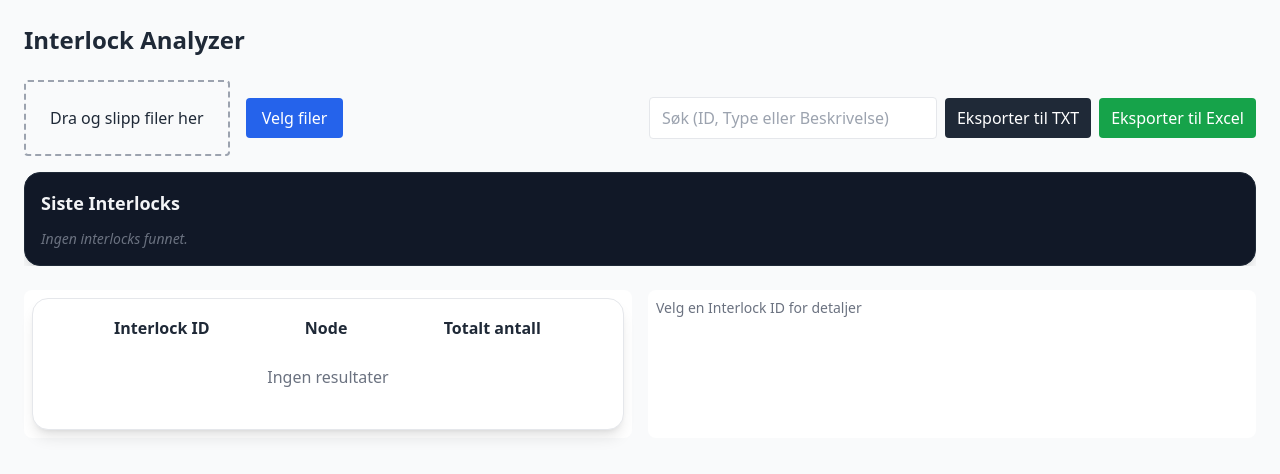
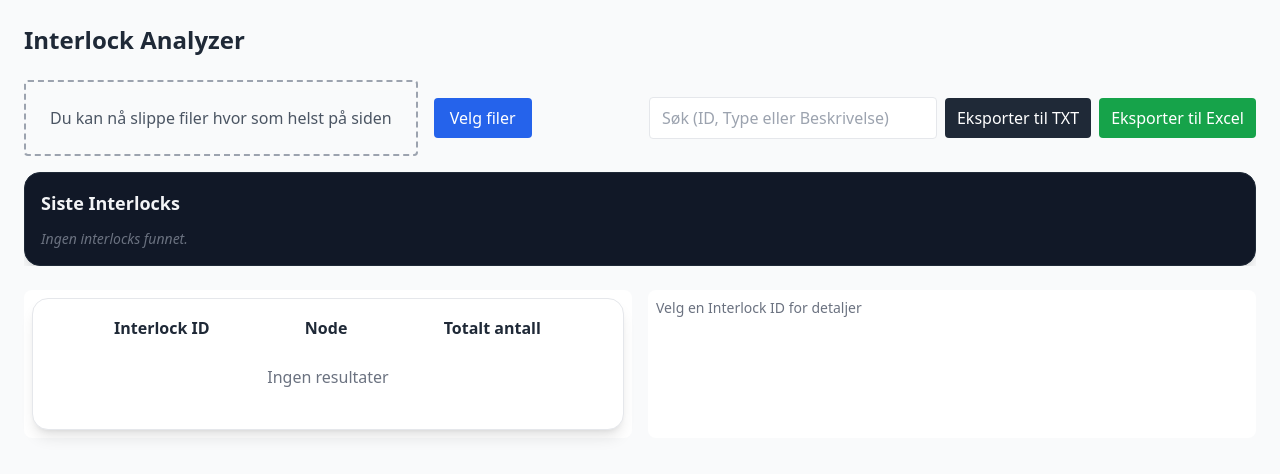
Before and after one commit to ingdawkul/interlock-web, a React (Vite) app: page / in a window 1280 px wide. Shown: the top 474 px of the page. Built offline with nearby package versions, Linux system fonts and the light colour scheme.

Commit message:
Fixed drop files

```diff
--- a/src/App.jsx
+++ b/src/App.jsx
@@ -1,4 +1,4 @@
-import React, { useState, useMemo } from 'react'
+import React, { useState, useMemo, useEffect, useCallback } from 'react'
 import FilePicker from './components/FilePicker'
 import StatsBar from './components/StatsBar'
 import InterlockTable from './components/InterlockTable'
@@ -18,8 +18,45 @@ export default function App() {
 
   const meta = { fileCount: rawFiles.length, totalLines, matchLines }
 
+  // ---------------------------------------------------------
+  // GLOBAL DROP-HÅNDTERING
+  // ---------------------------------------------------------
+  const handleDroppedFiles = useCallback(async (fileList) => {
+    const fileObjs = await Promise.all(
+      Array.from(fileList).map(f =>
+        f.text().then(txt => ({ name: f.name, text: txt }))
+      )
+    )
+    handleFiles(fileObjs)
+  }, [])
+
+  useEffect(() => {
+    const preventDefaults = (e) => {
+      e.preventDefault()
+      e.stopPropagation()
+    }
+
+    const handleDrop = (e) => {
+      e.preventDefault()
+      e.stopPropagation()
+      if (e.dataTransfer.files?.length > 0) {
+        handleDroppedFiles(e.dataTransfer.files)
+      }
+    }
+
+    window.addEventListener('dragover', preventDefaults)
+    window.addEventListener('drop', handleDrop)
+
+    return () => {
+      window.removeEventListener('dragover', preventDefaults)
+      window.removeEventListener('drop', handleDrop)
+    }
+  }, [handleDroppedFiles])
+  // ---------------------------------------------------------
+
   const handleFiles = (files) => {
     setRawFiles(files.map(f => f.name))
+
     let combinedResults = {}
     let total = 0
     let matches = 0
@@ -29,18 +66,22 @@ export default function App() {
       const { results: r, totalLines: t, matchLines: m } = parseLogText(f.text)
       total += t
       matches += m
+
       for (const [id, data] of Object.entries(r)) {
         if (!combinedResults[id]) combinedResults[id] = { entries: [], total: 0 }
+
         combinedResults[id].total += data.total
+
         for (const e of data.entries) {
           newInterlocks.push({
             id,
             type: e.Type,
             description: e.description,
             times: e.Times,
-            Dates: e.Dates || [], // Husk datoer fra parser
+            Dates: e.Dates || [],
             file: f.name
           })
+
           let found = false
           for (const ex of combinedResults[id].entries) {
             if (ex.description === e.description && ex.Type === e.Type) {
@@ -50,21 +91,23 @@ export default function App() {
               break
             }
           }
+
           if (!found) combinedResults[id].entries.push({ ...e })
         }
       }
     }
+
     setResults(combinedResults)
     setTotalLines(total)
     setMatchLines(matches)
     setSelected(null)
 
-    // Sorter interlocks etter siste tidspunkt
     const sortedRecent = newInterlocks.sort((a, b) => {
       const lastA = a.times[a.times.length - 1]
       const lastB = b.times[b.times.length - 1]
       return new Date(lastB) - new Date(lastA)
     })
+
     setRecentInterlocks(sortedRecent)
   }
 
@@ -75,7 +118,7 @@ export default function App() {
     return { id: selected, entries: data.entries }
   }, [selected, results])
 
-  // **Definer showDate basert på antall valgte filer**
+  // showDate = TRUE når >1 fil valgt
   const showDate = rawFiles.length > 1
 
   return (
@@ -85,7 +128,7 @@ export default function App() {
       </header>
 
       <div className="flex flex-col md:flex-row md:items-center md:justify-between gap-4 mb-4">
-        <FilePicker onFiles={handleFiles} />
+        <FilePicker onFiles={handleDroppedFiles} />
         <div className="flex gap-2 items-center">
           <input
             value={query}
@@ -97,7 +140,6 @@ export default function App() {
         </div>
       </div>
 
-      {/* Viser valgte filer */}
       {rawFiles.length > 0 && (
         <div className="mb-4 bg-white border rounded-lg p-3">
           <p className="font-semibold mb-1">Valgte filer:</p>
@@ -130,9 +172,7 @@ export default function App() {
         </div>
       </div>
 
-      <footer className="mt-8 text-xs text-gray-500">
-        <div></div>
-      </footer>
+      <footer className="mt-8 text-xs text-gray-500"></footer>
     </div>
   )
 }
--- a/src/components/FilePicker.jsx
+++ b/src/components/FilePicker.jsx
@@ -1,40 +1,15 @@
 import React, { useCallback } from 'react';
 
 export default function FilePicker({ onFiles }) {
-  const handleFiles = useCallback(async (files) => {
-    const arr = await Promise.all(
-      Array.from(files).map(f =>
-        f.text().then(txt => ({ name: f.name, text: txt }))
-      )
-    );
 
-    const showDate = arr.length > 1;
-    onFiles(arr, showDate);
-  }, [onFiles]);
-
-  const handleInputChange = (e) => {
-    handleFiles(e.target.files);
-  };
-
-  const handleDrop = (e) => {
-    e.preventDefault();
-    e.stopPropagation();
-    handleFiles(e.dataTransfer.files);
-  };
-
-  const handleDragOver = (e) => {
-    e.preventDefault();
-    e.stopPropagation();
-  };
+  const handleInputChange = async (e) => {
+    onFiles(e.target.files)
+  }
 
   return (
     <div className="flex gap-4 items-center">
-      <div
-        onDrop={handleDrop}
-        onDragOver={handleDragOver}
-        className="border-2 border-dashed border-gray-400 rounded p-6 text-center cursor-pointer hover:bg-gray-100 flex-1"
-      >
-        Dra og slipp filer her
+      <div className="border-2 border-dashed border-gray-400 rounded p-6 text-center text-gray-600 bg-gray-50 flex-1">
+        Du kan nå slippe filer hvor som helst på siden
       </div>
 
       <label className="bg-blue-600 text-white px-4 py-2 rounded cursor-pointer hover:opacity-95">
```
